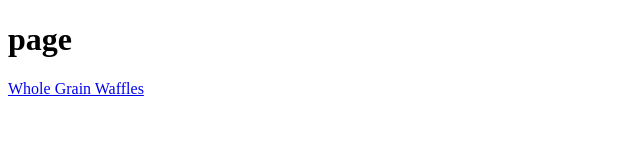
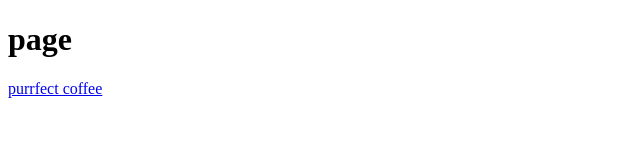
Before and after one commit to DespoinaMoragli/landing_page, a plain HTML site: page index.html in a window 1280 px wide. Shown: the full height of the page, 0-640 px from the left. Drawn offline with Linux system fonts and the light colour scheme.

Commit message:
index change

```diff
--- a/index.html
+++ b/index.html
@@ -2,6 +2,6 @@
 <html lang="en">
  <h1> page </h1>
 
-<a href="landing-page.html">Whole Grain Waffles</a>
+<a href="landing-page.html">purrfect coffee</a>
 
 </html>
```
